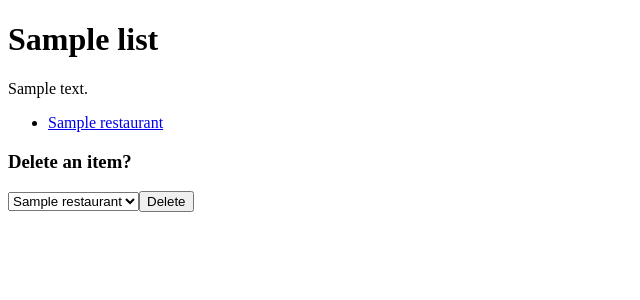
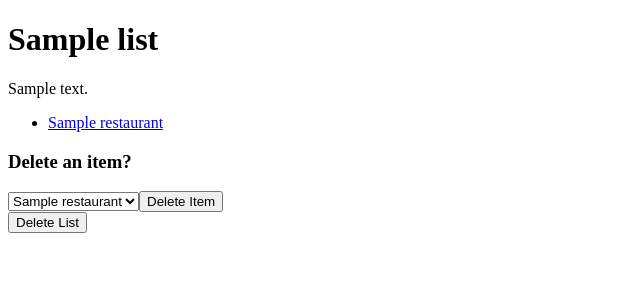
Before and after one commit to juliettetripier/Hackbright-Project, a Flask app: page /list/1 in a window 1280 px wide. Shown: the top 300 px of the page, without its empty margins (0-640 px from the left). Run offline with Flask 3, Linux system fonts and the light colour scheme; tables that the repository leaves empty hold one stand-in row (values such as "Sample post").

Commit message:
Added delete wishlists feature

```diff
--- a/server.py
+++ b/server.py
@@ -408,6 +408,43 @@ def delete_list_item():
     return redirect(f'/list/{list_id}')
 
 
+@app.route('/delete-list')
+def delete_list():
+    """Delete a user's list."""
+
+    list_id = request.args.get('list-id')
+    print(list_id)
+    user_id = session.get('user')
+
+    list_to_delete = crud.get_list_by_list_id(list_id)
+    items_to_delete = crud.get_list_items(list_id)
+
+    # check user's lists to determine if an achievement should be removed
+    previous_lists = crud.get_lists_by_user(user_id)
+    if len(previous_lists) == 1:
+        achievement = crud.get_achievement_by_name('List Maker 1')
+        achievement_to_delete = crud.get_user_achievement_by_achievement(user_id, achievement.achievement_id)
+        db.session.delete(achievement_to_delete)
+
+    db.session.delete(list_to_delete)
+
+    # check user's list items to determine if an achievement should be removed
+    if items_to_delete:
+        num_items_deleted = len(items_to_delete)
+        all_list_items = crud.get_all_list_items_by_user(user_id)
+        list_items_remaining = len(all_list_items) - num_items_deleted
+        if list_items_remaining == 0:
+            achievement = crud.get_achievement_by_name('Dreamer 1')
+            db.session.delete(achievement)
+        for item in items_to_delete:
+            db.session.delete(item)
+
+    db.session.commit()
+
+    flash('List deleted!')
+    return redirect('/profile')
+
+
 @app.route('/addtag', methods=['POST'])
 def add_tag():
     """Add an instance of a user assigning a tag to a restaurant."""
@@ -453,17 +490,13 @@ def delete_tag():
 
     # check how many tags the user now has, to determine if an achievement should be removed
     user_tags = crud.get_user_tags(user_id)
-    print(f'USER TAGS {user_tags}')
     if len(user_tags) == 0:
             achievement2 = crud.get_achievement_by_name('Tagger 1')
             user_achievement2 = crud.get_user_achievement_by_achievement(user_id, achievement2.achievement_id)
-            print(f'ACHIEVEMENT 2 {achievement2}')
             db.session.delete(user_achievement2)
-    elif len(user_tags) < 5:
+    if len(user_tags) < 5:
         achievement = crud.get_achievement_by_name('Tagger 2')
-        print(f'ACHIEVEMENT {achievement}')
         user_achievement = crud.get_user_achievement_by_achievement(user_id, achievement.achievement_id)
-        print(f'USER ACHIEVEMENT {user_achievement}')
         if user_achievement:
             db.session.delete(user_achievement)
 
--- a/templates/list-details.html
+++ b/templates/list-details.html
@@ -28,12 +28,17 @@
                     {% for restaurant in restaurants %}
                         <option value="{{ restaurant.restaurant_id }}">{{ restaurant.name }}</option>
                     {% endfor %}
-                    <input type="submit" id="delete-submit" value="Delete">
+                    <input type="submit" id="delete-submit" value="Delete Item">
                 </select>
                 <input type="hidden" value="{{ list.list_id }}" name="list-id" id="list-id">
         </div>
     </form>
 {% endif %}
 
+<form action="/delete-list">
+    <button type="submit" id="delete-list-button">Delete List</button>
+    <input type="hidden" value="{{ list.list_id }}" name="list-id">
+</form>
+
 
 {% endblock %}
```
